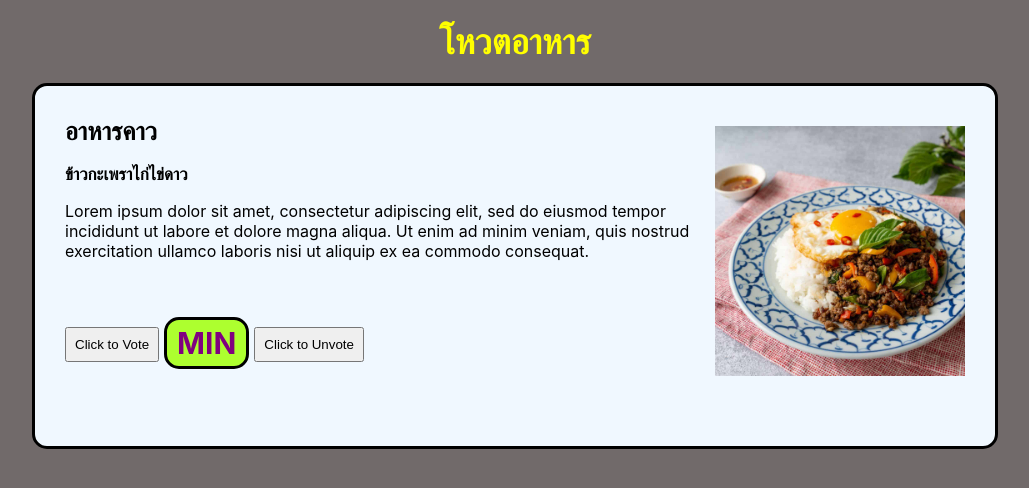
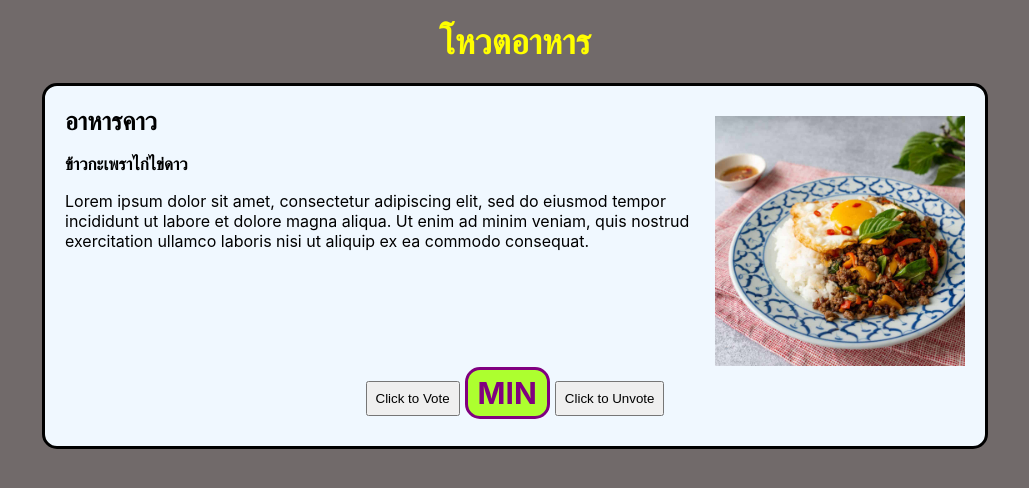
Before and after one commit to 16sakuraa/WebApp, a React (Create React App) app in the folder Lab5_React/lab5/: page / in a window 1280 px wide. Shown: the top 488 px of the page, without its empty margins (125-1154 px from the left). Built offline with nearby package versions, Linux system fonts and the light colour scheme.

Commit message:
working PadKrapao

```diff
--- a/Lab5_React/lab5/src/index.css
+++ b/Lab5_React/lab5/src/index.css
@@ -21,14 +21,13 @@ code {
 }
 
 .box {
+
   margin-top:20px;
   border: 3px solid black;
   border-radius: 15px;
-  padding: 30px;
-  /* display: flex; */
-  height:300px;
+  padding: 20px;
+  height:320px;
   width:900px;
-  /* align-items: center; */
   background-color: aliceblue;
   margin-left: auto;
   margin-right: auto;
@@ -37,9 +36,8 @@ code {
 .box img {
   width: 250px;
   height: 250px;
-  /* display:flex; */
-  float: right;
   margin-top: 10px;
+  float:right;
 }
 
 .box #head {
@@ -57,34 +55,38 @@ code {
   font-size:medium;
 }
 
+.container {
+  margin: 0 auto;
+  display: flex;
+  justify-content: center;
+  align-items: center;
+}
+
 .upvote {
   margin-top: 10px;
   padding: 8px 8px;
-  float:left;
   margin-right: 5px;
+  display:inline-block;
 }
 
 .downvote {
   margin-top: 10px;
   padding: 8px 8px;
-  float:left;
+  display:inline-block;
   margin-left: 5px;
 }
 
 .boxCount {
-  border: 3px solid black;
+  border: 3px solid purple;
   background-color: greenyellow;
   border-radius: 15px;
   height: fit-content;
   width:fit-content;
   padding-left: 10px;
   padding-right: 10px;
-  /* margin-left: auto;
-  margin-right:auto; */
-  float:left;
-  /* display:flex;
-  align-items: center; */
+  display:inline-block;
 }
+
 
 .boxCount p {
   display:inline-block;
--- a/Lab5_React/lab5/src/index.js
+++ b/Lab5_React/lab5/src/index.js
@@ -77,13 +77,15 @@ class Box extends React.Component {
   render() {
   return (
     <div className="box">
-      <img src="padKrapao.jpg" alt="hutao" />
+      <img src="padKrapao.jpg" alt="padKrapaoMoo" />
       <p id="head">อาหารคาว</p>
       <p id="subhead">ข้าวกะเพราไก่ไข่ดาว</p>
-      <p id="text">Lorem ipsum dolor sit amet, consectetur adipiscing elit, sed do eiusmod tempor incididunt ut labore et dolore magna aliqua. Ut enim ad minim veniam, quis nostrud exercitation ullamco laboris nisi ut aliquip ex ea commodo consequat.</p><br></br><br></br>
-      <center><PlusButton count={this.state.count} increaseCount={(count) => this.setState({count})}/>
-      <Counter count={this.state.count} />
-      <MinusButton count={this.state.count} decreaseCount={(count) => this.setState({count})}/></center>
+      <p id="text">Lorem ipsum dolor sit amet, consectetur adipiscing elit, sed do eiusmod tempor incididunt ut labore et dolore magna aliqua. Ut enim ad minim veniam, quis nostrud exercitation ullamco laboris nisi ut aliquip ex ea commodo consequat.</p><br></br><br></br><br></br><br></br><br></br>
+      <div className="container">
+        <PlusButton count={this.state.count} increaseCount={(count) => this.setState({count})}/>
+        <Counter count={this.state.count} />
+        <MinusButton count={this.state.count} decreaseCount={(count) => this.setState({count})}/>
+      </div>
     </div>
   );
   }
```
